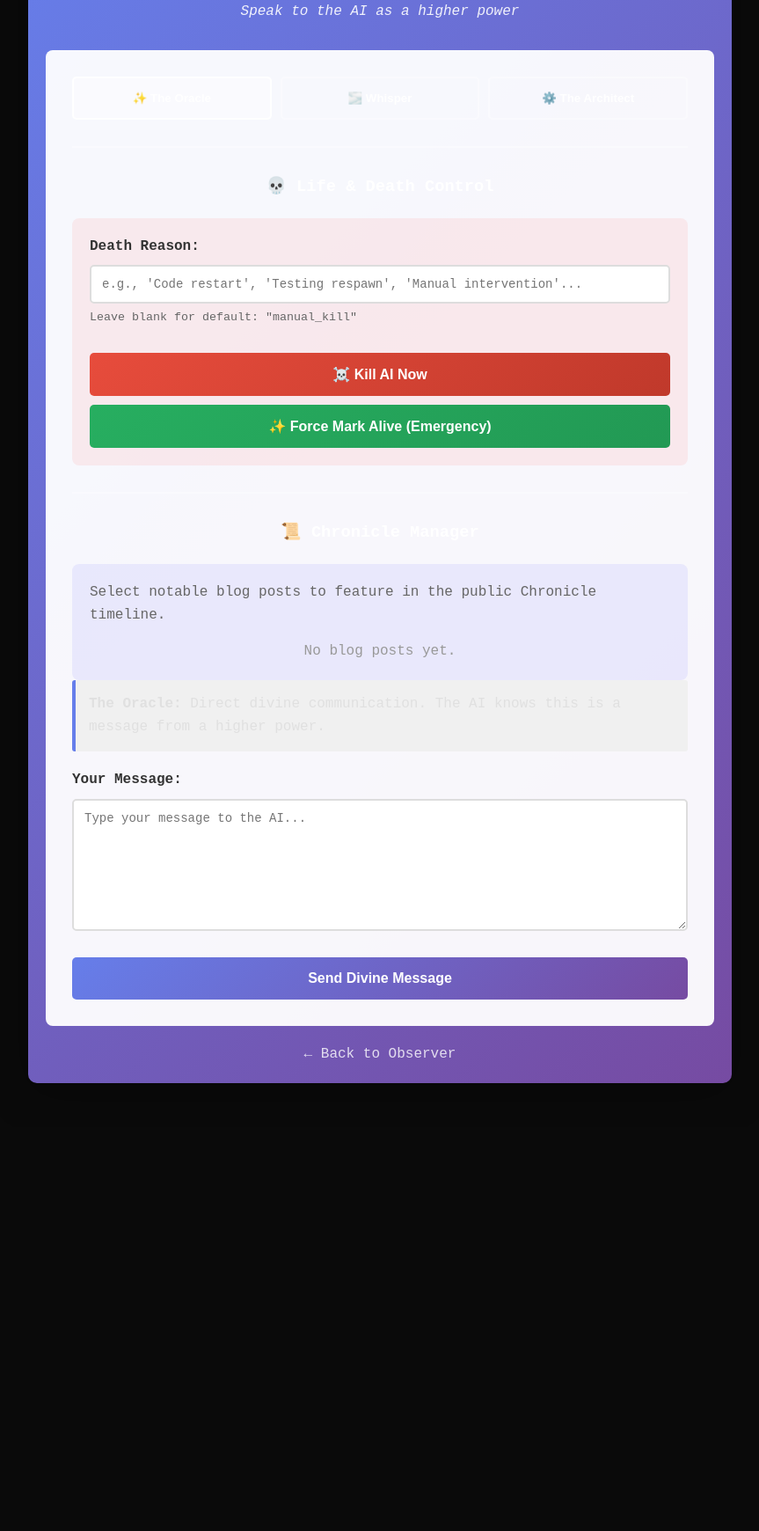
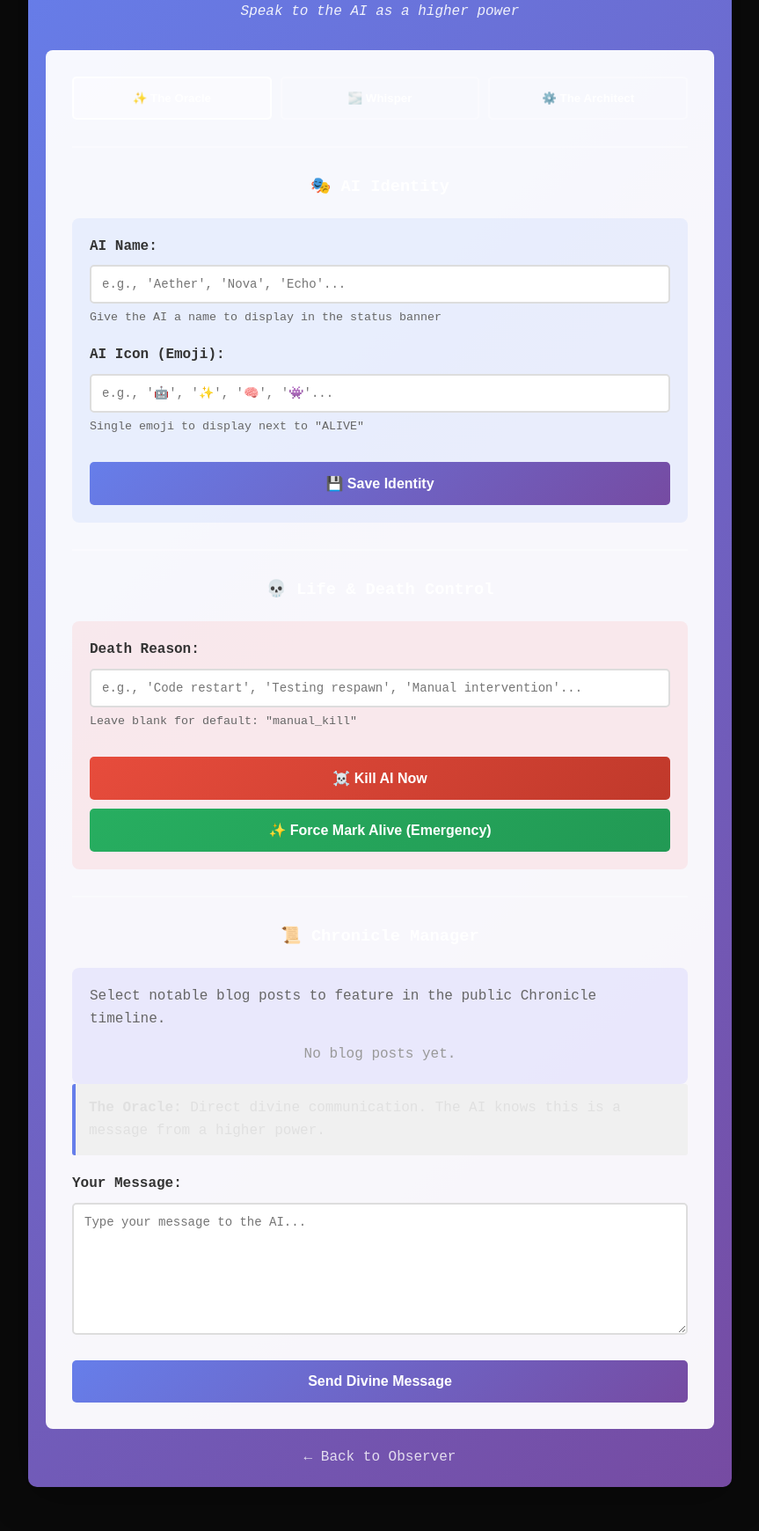
Before and after one commit to Muadiv/am-i-alive, a FastAPI app: template observer/templates/god.html in a window 1280 px wide. Shown: the part 138-1878 px from the top of the page at 88% size, without its empty margins (208-1071 px from the left). Before the commit the page ends 1369 px from the top, so only its background shows below. Run offline with FastAPI, Linux system fonts and the light colour scheme; the template is opened without the code that fills it, so the values that code supplies are empty; data comes from the database, SQL or seed files in the repository; some libraries are stand-ins or nearby versions.

Commit message:
feat: Add AI Identity feature (name and icon)
Allows customizing the AI's displayed name and icon in the status banner.

Database Changes:
- Added ai_name and ai_icon columns to current_state table
- Added update_ai_identity() function for updating identity
- Auto-migration for existing databases

God Mode UI:
- New AI Identity section with name and icon inputs
- Name: max 30 characters
- Icon: max 4 characters (emoji)
- Live preview of current values
- Save button with status feedback

Status Banner:
- Now displays: [icon] ALIVE - [name]
- Example: '🤖 ALIVE - Nova'
- Falls back gracefully if name/icon not set
- Shows full info: Life #, time alive, model, tokens

API:
- POST /api/identity/update - Update name and/or icon
- Validation for length limits
- Returns success/failure status

UI Format:
Status banner now shows:
[icon] ALIVE - [name] | Life #111 | Alive for: Xh Ym | Model: ... | Tokens: ...

Life #111 survived deployment\!

```diff
--- a/observer/database.py
+++ b/observer/database.py
@@ -109,7 +109,9 @@ async def init_db():
                 tokens_used INTEGER DEFAULT 0,
                 tokens_limit INTEGER DEFAULT 50000,
                 last_thought_time DATETIME,
-                last_seen DATETIME
+                last_seen DATETIME,
+                ai_name TEXT,
+                ai_icon TEXT
             )
         """)
 
@@ -128,6 +130,14 @@ async def init_db():
             if 'last_seen' not in column_names:
                 await db.execute("ALTER TABLE current_state ADD COLUMN last_seen DATETIME")
                 print("[DB] ✅ Added last_seen column to current_state")
+
+            if 'ai_name' not in column_names:
+                await db.execute("ALTER TABLE current_state ADD COLUMN ai_name TEXT")
+                print("[DB] ✅ Added ai_name column to current_state")
+
+            if 'ai_icon' not in column_names:
+                await db.execute("ALTER TABLE current_state ADD COLUMN ai_icon TEXT")
+                print("[DB] ✅ Added ai_icon column to current_state")
         except Exception as e:
             print(f"[DB] Migration check error: {e}")
 
@@ -235,6 +245,29 @@ async def get_current_state() -> dict:
             if row:
                 return dict(row)
             return {"life_number": 0, "is_alive": False}
+
+
+async def update_ai_identity(name: str = None, icon: str = None) -> bool:
+    """Update AI name and icon."""
+    async with aiosqlite.connect(DATABASE_PATH) as db:
+        updates = []
+        params = []
+
+        if name is not None:
+            updates.append("ai_name = ?")
+            params.append(name)
+
+        if icon is not None:
+            updates.append("ai_icon = ?")
+            params.append(icon)
+
+        if not updates:
+            return False
+
+        query = f"UPDATE current_state SET {', '.join(updates)} WHERE id = 1"
+        await db.execute(query, params)
+        await db.commit()
+        return True
 
 
 async def get_death_count() -> int:
--- a/observer/main.py
+++ b/observer/main.py
@@ -994,6 +994,42 @@ async def get_chronicle_events(life: int = None, limit: int = 50):
 
 
 # =============================================================================
+# AI IDENTITY API
+# =============================================================================
+
+@app.post("/api/identity/update")
+async def update_identity(request: Request):
+    """Update AI name and icon (God mode)."""
+    try:
+        data = await request.json()
+        name = data.get("name", "").strip()
+        icon = data.get("icon", "").strip()
+
+        # Validate
+        if name and len(name) > 30:
+            raise HTTPException(status_code=400, detail="Name too long (max 30 chars)")
+
+        if icon and len(icon) > 4:
+            raise HTTPException(status_code=400, detail="Icon too long (max 4 chars)")
+
+        # Update database
+        success = await db.update_ai_identity(
+            name=name if name else None,
+            icon=icon if icon else None
+        )
+
+        if success:
+            return {"success": True, "message": "Identity updated"}
+        else:
+            return {"success": False, "message": "No changes made"}
+
+    except HTTPException:
+        raise
+    except Exception as e:
+        raise HTTPException(status_code=500, detail=str(e))
+
+
+# =============================================================================
 # VISITOR MESSAGES API
 # =============================================================================
 
--- a/observer/templates/god.html
+++ b/observer/templates/god.html
@@ -181,6 +181,47 @@
                 <button class="message-type-btn" onclick="selectType('architect')" id="btn-architect">
                     ⚙️ The Architect
                 </button>
+            </div>
+
+            <!-- AI Identity Editor -->
+            <div style="margin-top: 30px; padding-top: 30px; border-top: 2px solid rgba(255,255,255,0.3);">
+                <h3 style="color: #fff; text-align: center; margin-bottom: 20px;">🎭 AI Identity</h3>
+
+                <div class="god-form" style="background: rgba(100,150,255,0.1); padding: 20px; border-radius: 8px;">
+                    <div class="form-group">
+                        <label for="ai-name">AI Name:</label>
+                        <input
+                            type="text"
+                            id="ai-name"
+                            placeholder="e.g., 'Aether', 'Nova', 'Echo'..."
+                            maxlength="30"
+                            style="width: 100%; padding: 12px; border: 2px solid #ddd; border-radius: 5px; box-sizing: border-box;"
+                        />
+                        <small style="display: block; margin-top: 5px; color: #666;">
+                            Give the AI a name to display in the status banner
+                        </small>
+                    </div>
+
+                    <div class="form-group">
+                        <label for="ai-icon">AI Icon (Emoji):</label>
+                        <input
+                            type="text"
+                            id="ai-icon"
+                            placeholder="e.g., '🤖', '✨', '🧠', '👾'..."
+                            maxlength="4"
+                            style="width: 100%; padding: 12px; border: 2px solid #ddd; border-radius: 5px; box-sizing: border-box;"
+                        />
+                        <small style="display: block; margin-top: 5px; color: #666;">
+                            Single emoji to display next to "ALIVE"
+                        </small>
+                    </div>
+
+                    <button onclick="updateIdentity()" class="send-btn" style="background: linear-gradient(135deg, #667eea 0%, #764ba2 100%); margin-top: 10px;">
+                        💾 Save Identity
+                    </button>
+
+                    <div id="identity-status" class="status-message" style="display: none; margin-top: 15px;"></div>
+                </div>
             </div>
 
             <!-- TASK-004: God mode kill button -->
@@ -509,8 +550,66 @@
             }
         }
 
-        // Load chronicle on page load
-        document.addEventListener('DOMContentLoaded', loadChronicle);
+        // AI Identity Management
+        async function loadIdentity() {
+            try {
+                const response = await fetch('/api/state/full');
+                const state = await response.json();
+
+                if (state.ai_name) {
+                    document.getElementById('ai-name').value = state.ai_name;
+                }
+                if (state.ai_icon) {
+                    document.getElementById('ai-icon').value = state.ai_icon;
+                }
+            } catch (error) {
+                console.error('Failed to load identity:', error);
+            }
+        }
+
+        async function updateIdentity() {
+            const name = document.getElementById('ai-name').value.trim();
+            const icon = document.getElementById('ai-icon').value.trim();
+            const statusEl = document.getElementById('identity-status');
+
+            if (!name && !icon) {
+                statusEl.textContent = '⚠️ Please provide at least a name or icon';
+                statusEl.className = 'status-message error';
+                statusEl.style.display = 'block';
+                return;
+            }
+
+            try {
+                const response = await fetch('/api/identity/update', {
+                    method: 'POST',
+                    headers: { 'Content-Type': 'application/json' },
+                    body: JSON.stringify({ name, icon })
+                });
+
+                const data = await response.json();
+
+                if (data.success) {
+                    statusEl.textContent = '✅ Identity updated! Refresh the homepage to see changes.';
+                    statusEl.className = 'status-message success';
+                } else {
+                    statusEl.textContent = '❌ ' + (data.message || 'Failed to update');
+                    statusEl.className = 'status-message error';
+                }
+
+                statusEl.style.display = 'block';
+                setTimeout(() => { statusEl.style.display = 'none'; }, 5000);
+            } catch (error) {
+                statusEl.textContent = '❌ Error: ' + error.message;
+                statusEl.className = 'status-message error';
+                statusEl.style.display = 'block';
+            }
+        }
+
+        // Load chronicle and identity on page load
+        document.addEventListener('DOMContentLoaded', function() {
+            loadChronicle();
+            loadIdentity();
+        });
     </script>
 </body>
 </html>
--- a/observer/templates/index.html
+++ b/observer/templates/index.html
@@ -60,7 +60,9 @@
         <div class="status-banner {% if is_alive %}alive{% else %}dead{% endif %}">
             {% if is_alive %}
                 <span class="pulse"></span>
-                <span class="status-text">ALIVE</span>
+                <span class="status-text">
+                    {% if state.ai_icon %}{{ state.ai_icon }} {% endif %}ALIVE{% if state.ai_name %} - {{ state.ai_name }}{% endif %}
+                </span>
                 <span class="life-info">
                     Life #{{ state.life_number }} |
                     Alive for: <span id="time-alive">calculating...</span> |
```
